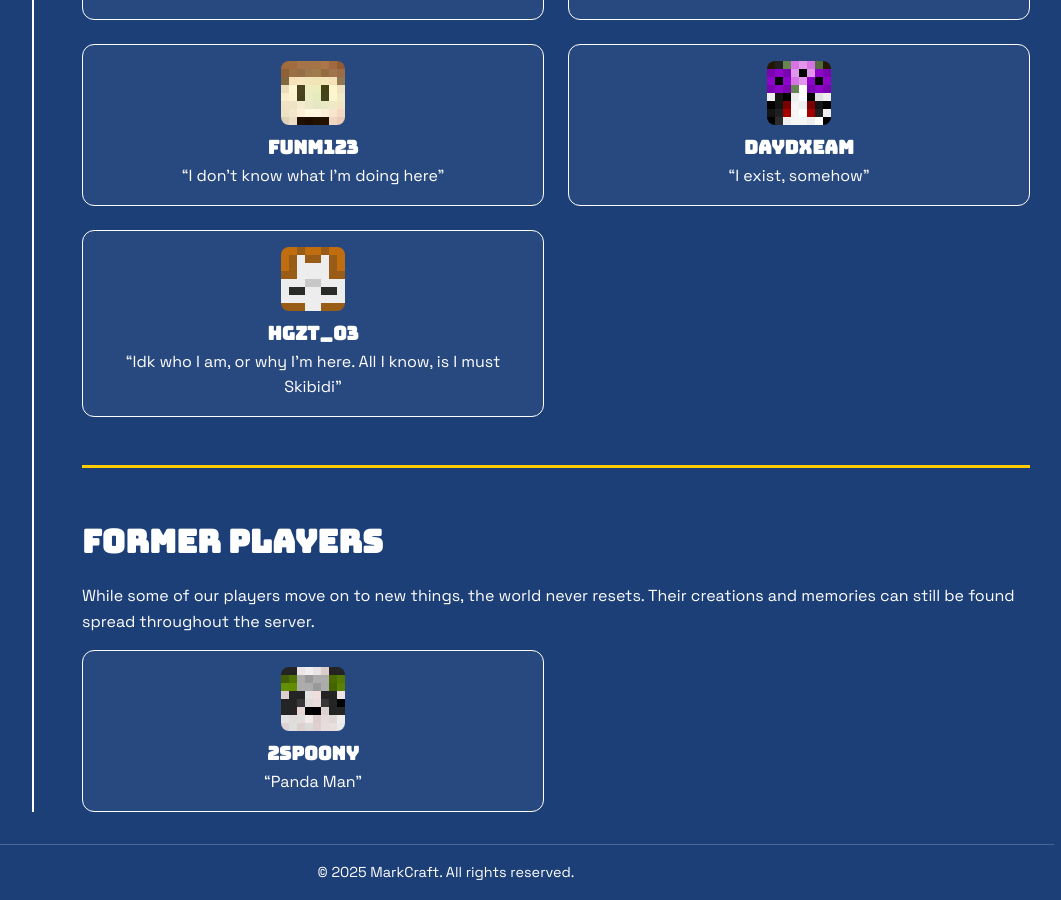
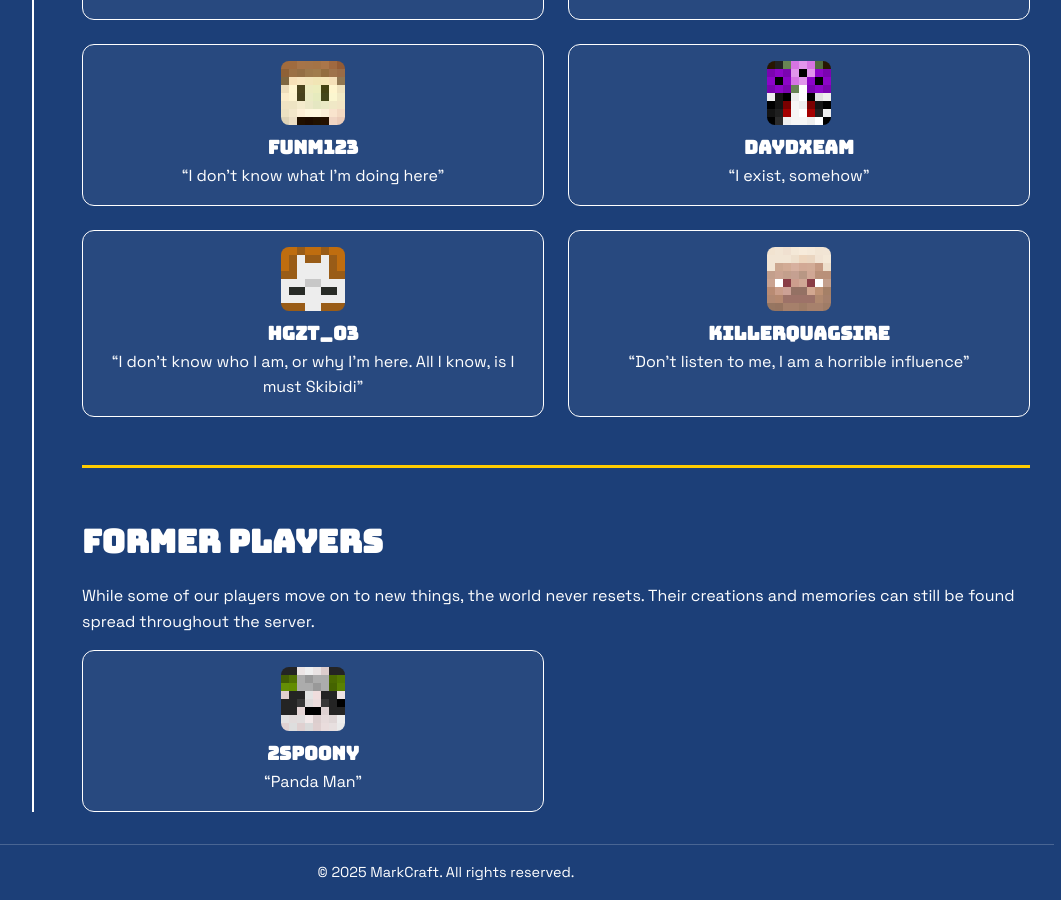
Before and after one commit to AdriMark/markcraft, a Jekyll site: the page built from players.md, in a window 1280 px wide and 900 px high, scrolled down 1063 px. Shown: the whole window, without its empty margins (194-1255 px from the left). Built offline with Jekyll 4.4.1, drawn with Linux system fonts in a browser that asks for light colours; comment, search, counter and statistics services are not loaded.

Commit message:
added quagsire

```diff
--- a/players.md
+++ b/players.md
@@ -76,7 +76,13 @@
 <div class="player-card">
       <img src="/assets/images/players/hgzt_face.webp" alt="HGZT_03" class="player-icon" />
       <h3>HGZT_03</h3>
-    <p>“Idk who I am, or why I'm here. All I know, is I must Skibidi”</p>
+    <p>“I don't know who I am, or why I'm here. All I know, is I must Skibidi”</p>
+  </div>
+
+<div class="player-card">
+      <img src="/assets/images/players/quagsire_face.webp" alt="KillerQuagsire" class="player-icon" />
+      <h3>KillerQuagsire</h3>
+    <p>“Don’t listen to me, I am a horrible influence”</p>
   </div>
 
 </div>
```
Also changed, not shown: assets/images/players/quagsire_face.webp (added).
